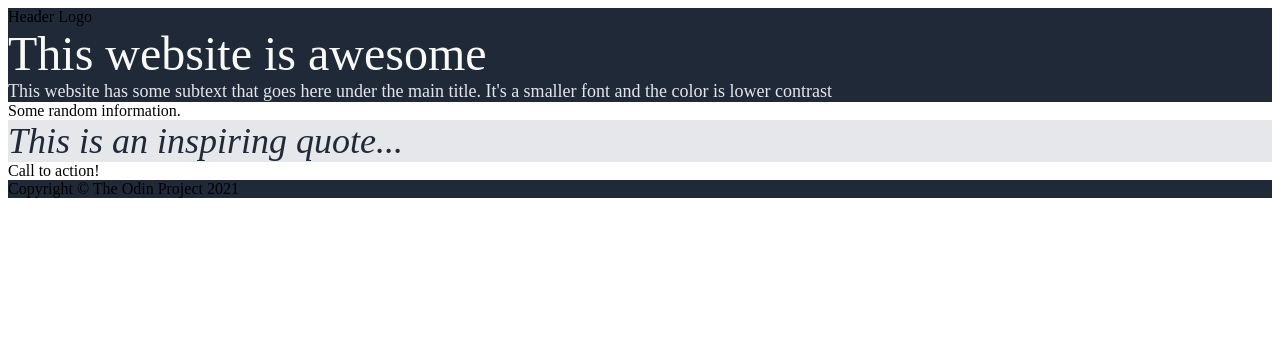
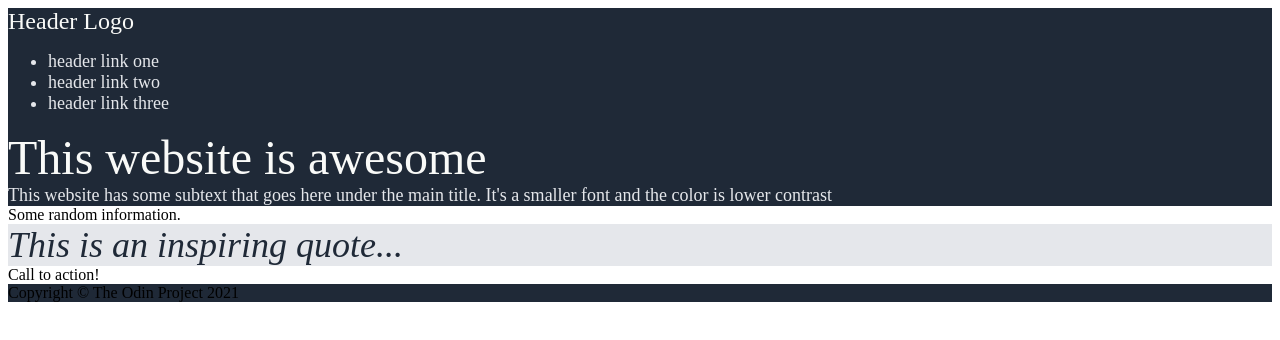
Before and after one commit to oretnace/landing-page, a plain HTML site: page index.html in a window 1280 px wide. Drawn offline with Linux system fonts and the light colour scheme.

Commit message:
Seprate header within hero into logo and links

```diff
--- a/index.html
+++ b/index.html
@@ -9,9 +9,14 @@
 </head>
 <body>
     <div class="hero">
-        Header Logo
-    </div>
-    <div class="hero">
+        <div class="header-logo">
+            Header Logo
+        </div>
+        <ul>
+            <li class="header-link">header link one</li>
+            <li class="header-link">header link two</li>
+            <li class="header-link">header link three</li>
+        </ul>
         <div class="hero main">
             This website is awesome
         </div>
--- a/style.css
+++ b/style.css
@@ -8,12 +8,12 @@
     color: #F9FAF8;
 }
 
-.hero .secondary, .header-link-text {
+.hero .secondary, .header-link  {
     font-size: 18px;
     color: #E5E7EB;
 }
 
-.header-logo-text {
+.header-logo {
     font-size: 24px;
     color: #F9FAF8;
 }
```
